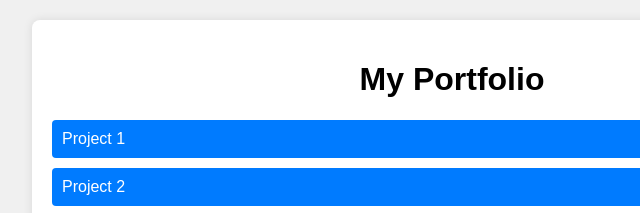
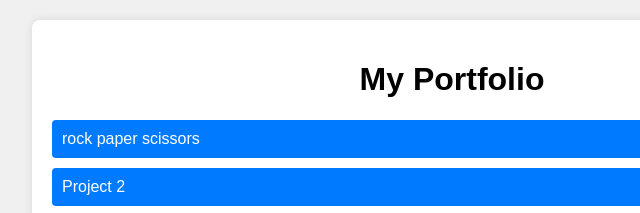
Before and after one commit to Chandramouli001/small-project, a plain HTML site: page index.html in a window 1280 px wide. Shown: the top 213 px of the page, 188-828 px from the left. Drawn offline with Linux system fonts and the light colour scheme.

Commit message:
Update index.html

```diff
--- a/index.html
+++ b/index.html
@@ -54,7 +54,7 @@
 <div class="container">
   <h1>My Portfolio</h1>
   <ul class="project-list">
-    <li><a href="./rock paper scissors/index.html" class="project-link">Project 1</a></li>
+    <li><a href="./rock paper scissors/index.html" class="project-link">rock paper scissors</a></li>
     <li><a href="project2.html" class="project-link">Project 2</a></li>
     <li><a href="project3.html" class="project-link">Project 3</a></li>
     <!-- Add more projects as needed -->
```
